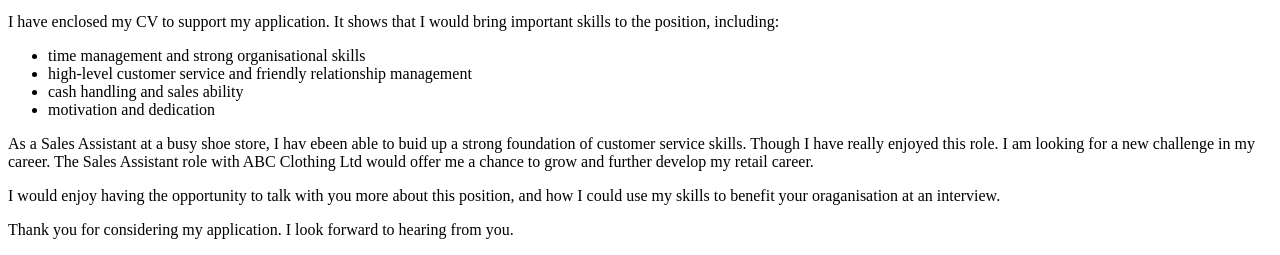
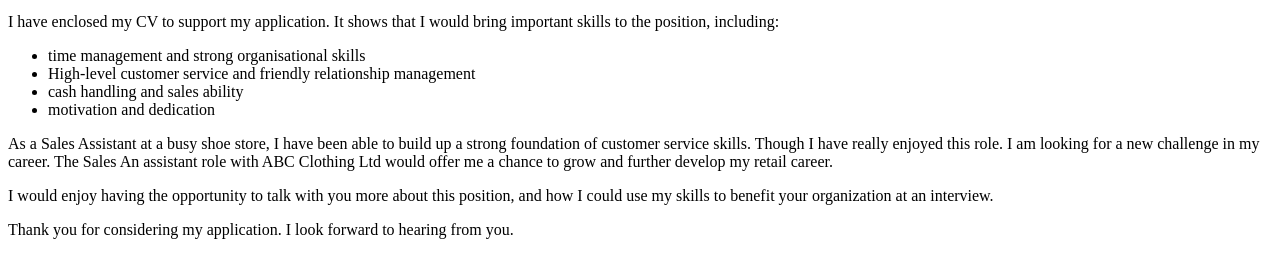
Before and after one commit to sheikh-mohammad/Assignment-4, a plain HTML site: page index.html in a window 1280 px wide. Shown: the part 469-724 px from the top of the page. Drawn offline with Linux system fonts and the light colour scheme.

Commit message:
Update index.html

```diff
--- a/index.html
+++ b/index.html
@@ -5,6 +5,7 @@
 	<meta charset="UTF-8">
 	<meta name="viewport" content="width=device-width, initial-scale=1.0">
 	<title>Assignment 4 - Home</title>
+	<link rel="shortcut icon" href="favicon.ico">
 </head>
 
 <body>
@@ -36,15 +37,15 @@
 		including:</p>
 	<ul>
 		<li>time management and strong organisational skills</li>
-		<li>high-level customer service and friendly relationship management</li>
+		<li> High-level customer service and friendly relationship management</li>
 		<li>cash handling and sales ability</li>
 		<li>motivation and dedication</li>
 	</ul>
-	<p>As a Sales Assistant at a busy shoe store, I hav ebeen able to buid up a strong foundation of customer service
+	<p>As a Sales Assistant at a busy shoe store, I have been able to build up a strong foundation of customer service
 		skills. Though I have really enjoyed this role. I am looking for a new challenge in my career. The Sales
-		Assistant role with ABC Clothing Ltd would offer me a chance to grow and further develop my retail career.</p>
+		An assistant role with ABC Clothing Ltd would offer me a chance to grow and further develop my retail career.</p>
 	<p>I would enjoy having the opportunity to talk with you more about this position, and how I could use my skills to
-		benefit your oraganisation at an interview.</p>
+		benefit your organization at an interview.</p>
 	<p>Thank you for considering my application. I look forward to hearing from you.</p>
 	<br>
 	<p>Yours sincerely</p>
```
